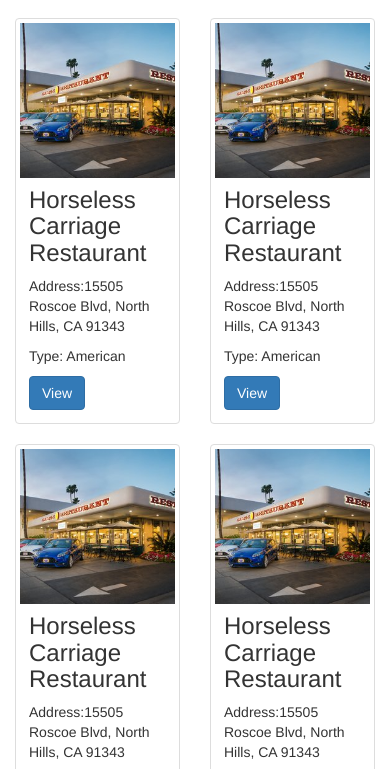
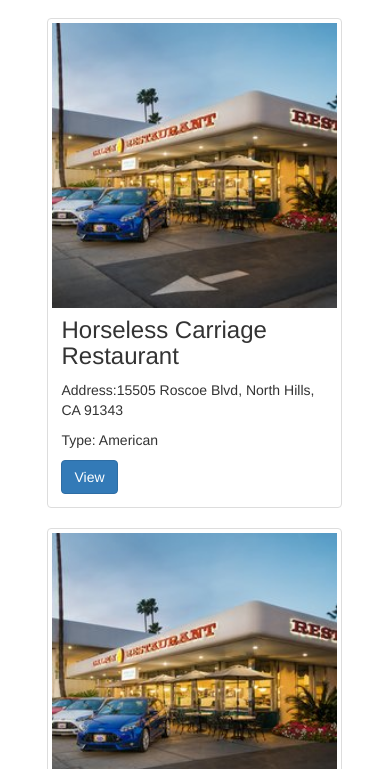
Before and after one commit to franznoel/pang-restaurantReview, a website: page src/index.html in a window 390 px wide. Shown: the part 53-822 px from the top of the page. Drawn offline with nearby package versions, Linux system fonts and the light colour scheme.

Commit message:
fix: Made image sizes responsive.

```diff
--- a/src/css/styles.css
+++ b/src/css/styles.css
@@ -8,7 +8,6 @@
 .restaurant-description .view-button {
   clear:both;
 }
-
 .restaurant-content figure {
   overflow:hidden;
   width:100%;
--- a/src/templates/restaurants.html
+++ b/src/templates/restaurants.html
@@ -1,4 +1,4 @@
-<div class="col-xs-6 col-sm-6 col-md-3 restaurant" ng-repeat='restaurant in restaurants'>
+<div class="col-xs-10 col-xs-offset-1 col-sm-6 col-sm-offset-0 col-md-4 col-md-offset-0 col-lg-3 col-lg-offset-0 restaurant" ng-repeat='restaurant in restaurants'>
   <div class="thumbnail restaurant-content">
     <figure>
       <img src="{{restaurant.photo}}" alt="{{restaurant.name}}" />
```
Lines whose indentation alone changed are shown as unchanged.
